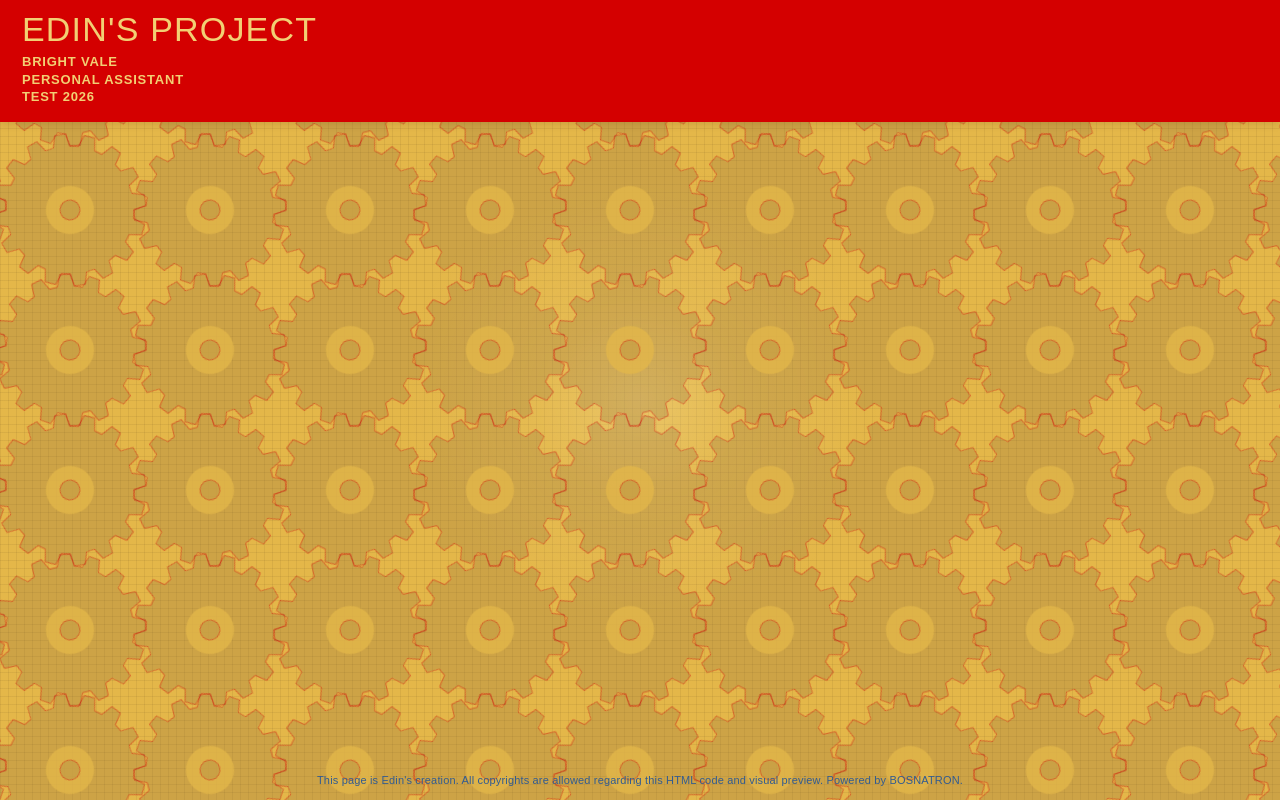
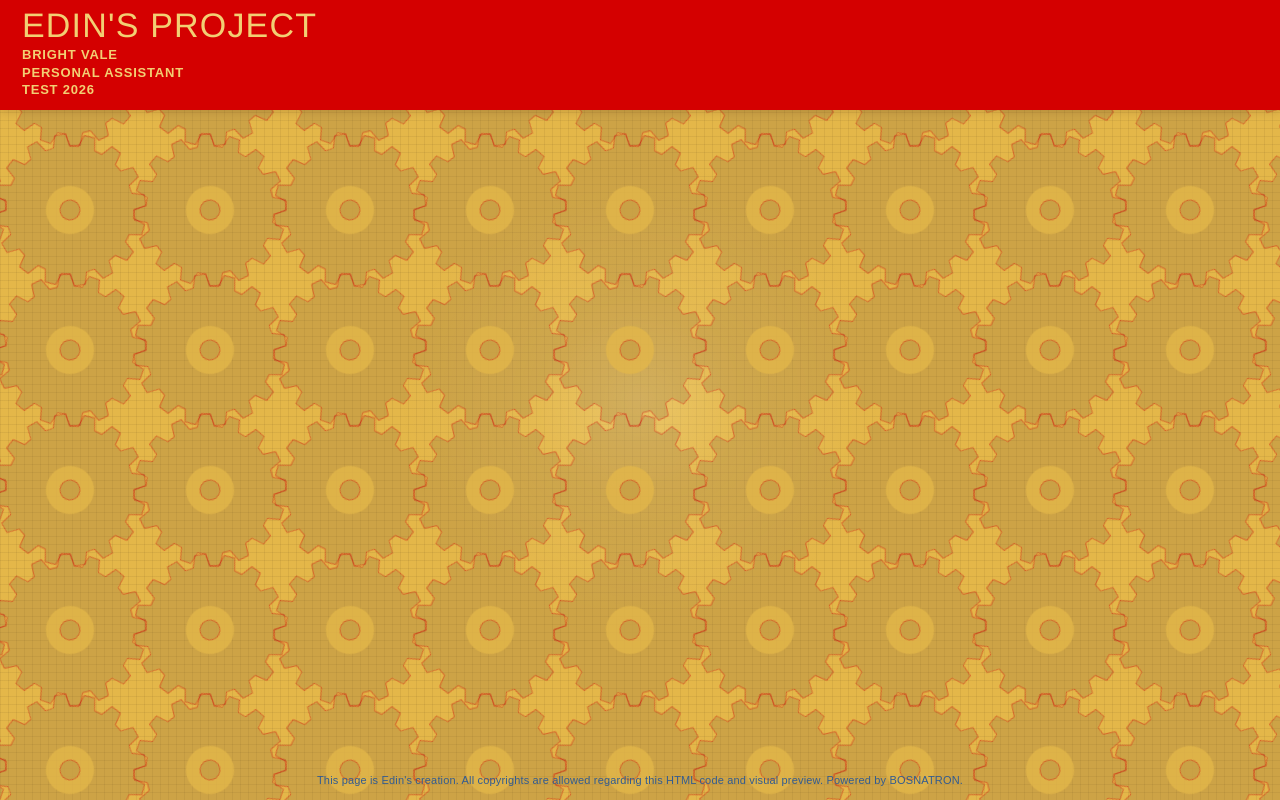
Before and after one commit to bosnatron/bosnatron.github.io, a plain HTML site: page index.html in a window 1280 px wide. Drawn offline with Linux system fonts and the light colour scheme.

Commit message:
Use thin heading font and reduce Ferrari-red header height to 110px

```diff
--- a/index.html
+++ b/index.html
@@ -18,15 +18,15 @@
       background-size: 8px 8px;
     }
     .topic-bar {
-      position: fixed; top: 0; left: 0; right: 0; min-height: 122px;
-      box-sizing: border-box; padding: 10px 22px 11px;
+      position: fixed; top: 0; left: 0; right: 0; min-height: 110px;
+      box-sizing: border-box; padding: 6px 22px 7px;
       z-index: 4; background: #D40000;
       box-shadow: 0 2px 8px rgba(60, 29, 12, .15);
       pointer-events: none;
     }
     .topic-heading {
-      margin: 0 0 5px; color: #F2CF73;
-      font: 300 clamp(23px, 3.6vw, 34px)/1.12 Arial, Helvetica, sans-serif;
+      margin: 0 0 2px; color: #F2CF73;
+      font: 200 clamp(23px, 3.6vw, 34px)/1.12 "Helvetica Neue", "Segoe UI Light", "Arial", sans-serif;
       letter-spacing: .035em;
     }
     .topic-details {
```
